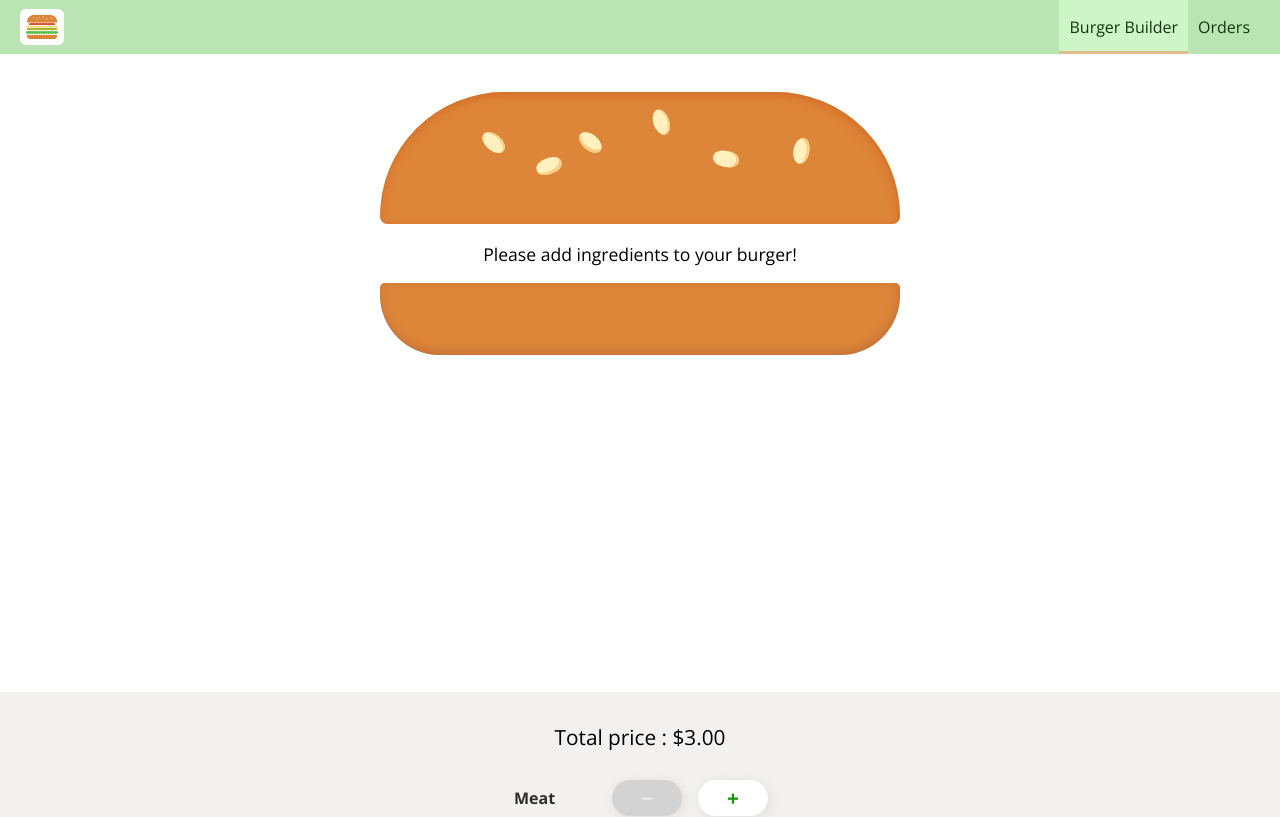
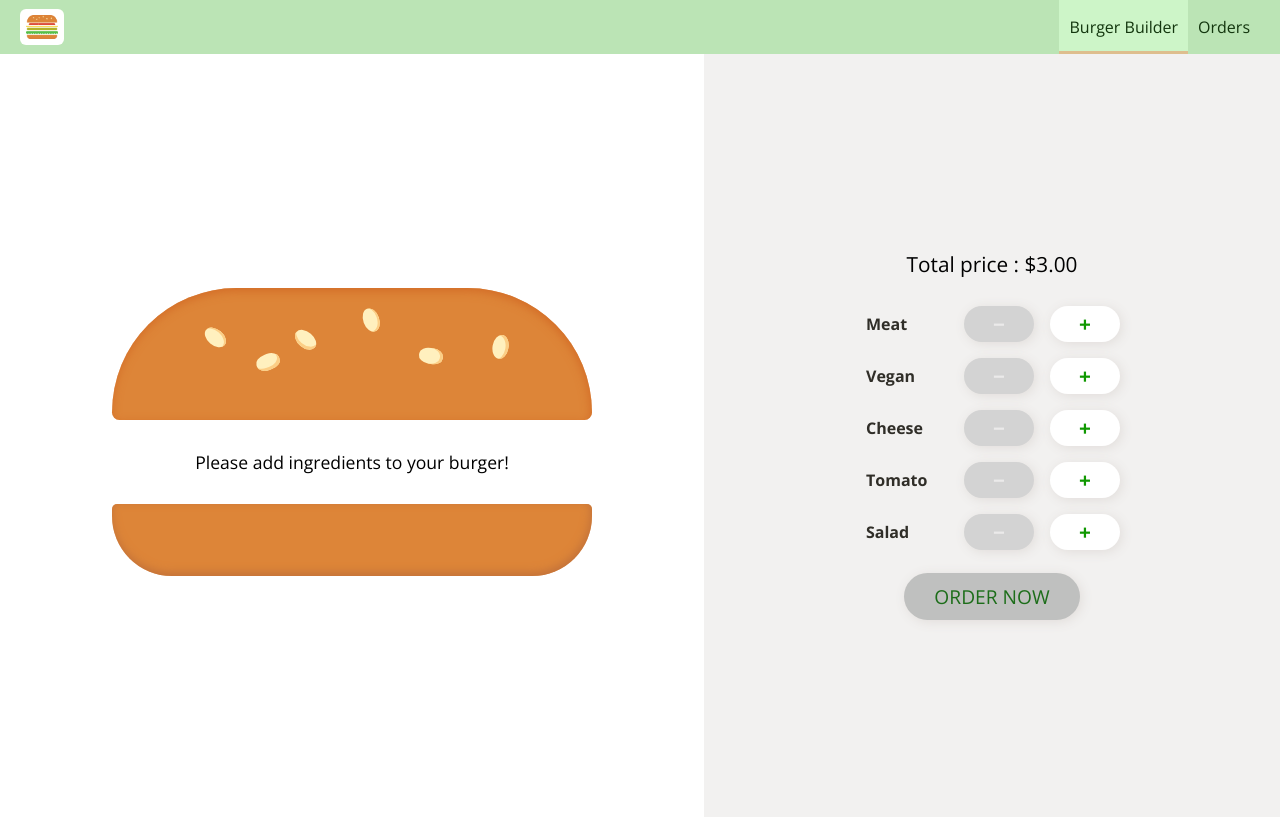
Before and after one commit to khoathy/burger-app, a React app: page / in a window 1280 px wide. Shown: the top 817 px of the page. Built offline with nearby package versions, Linux system fonts and the light colour scheme.

Commit message:
style: style homepage layout and orders layout

```diff
--- a/src/components/Burger/BuildControls/BuildControls.css
+++ b/src/components/Burger/BuildControls/BuildControls.css
@@ -51,3 +51,17 @@
         transform: scale(1);
     }
 }
+
+@media (min-width: 600px) and (min-height: 401px) {
+    .BuildControls {
+        width: 50%;
+        height: 100vh;
+        justify-content: center;
+    }
+}
+
+@media (min-width: 1000px) and (min-height: 700px) {
+    .BuildControls {
+        width: 45%;
+    }
+}
--- a/src/components/Burger/Burger.css
+++ b/src/components/Burger/Burger.css
@@ -5,6 +5,9 @@
     margin: auto;
     font-size: 1.1rem;
     font-family: 'Open Sans', sans-serif;
+    display: flex;
+    flex-direction: column;
+    justify-content: center;
 }
 
 
@@ -24,7 +27,7 @@
 
 @media (min-width: 1000px) and (min-height: 700px) {
     .Burger {
-        width: 650px;
+        width: 600px;
         height: 600px;
     }
 }
--- a/src/components/Layout/Layout.css
+++ b/src/components/Layout/Layout.css
@@ -1,3 +1,9 @@
 .Content {
-    margin-top: 70px;
+    /* margin-top: 70px; */
 }
+
+@media (min-width: 600px) and (min-height: 700px) {
+    .Content {
+        display: flex;
+    }
+}
--- /dev/null
+++ b/src/containers/Orders/Orders.css
@@ -0,0 +1,5 @@
+.Orders {
+    margin: auto;
+    min-width: 60%;
+    margin-top: 50px;
+}
--- a/src/containers/Orders/Orders.js
+++ b/src/containers/Orders/Orders.js
@@ -1,4 +1,7 @@
 import React, { Component } from 'react';
+
+import classes from './Orders.css';
+
 import Order from '../../components/Order/Order';
 import axios from '../../axios-orders';
 
@@ -30,7 +33,7 @@ class Orders extends Component {
 
     render() {
         return(
-            <div>
+            <div className={classes.Orders}>
                 {this.state.orders.map(order=> (
                     <Order
                         key={order.id}
```
